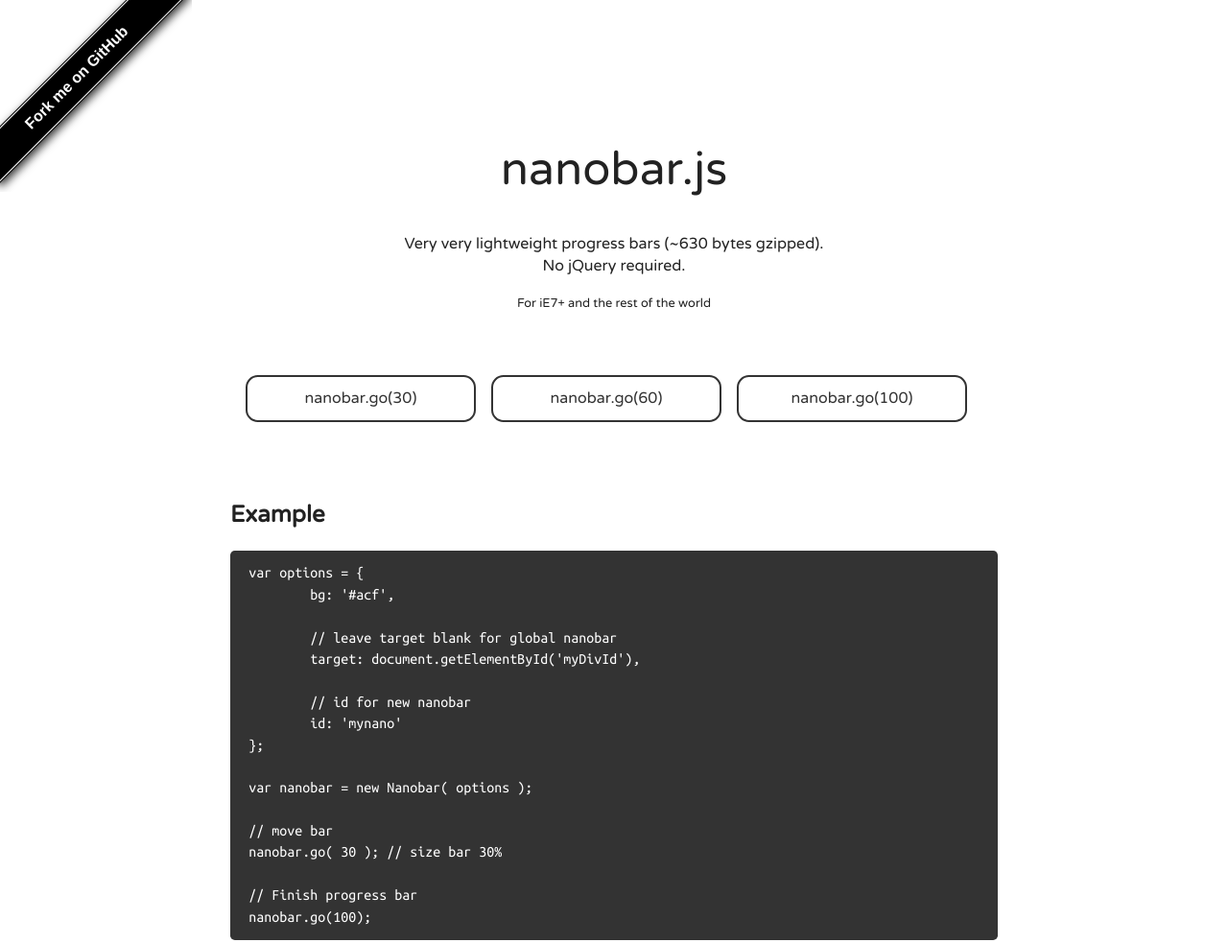
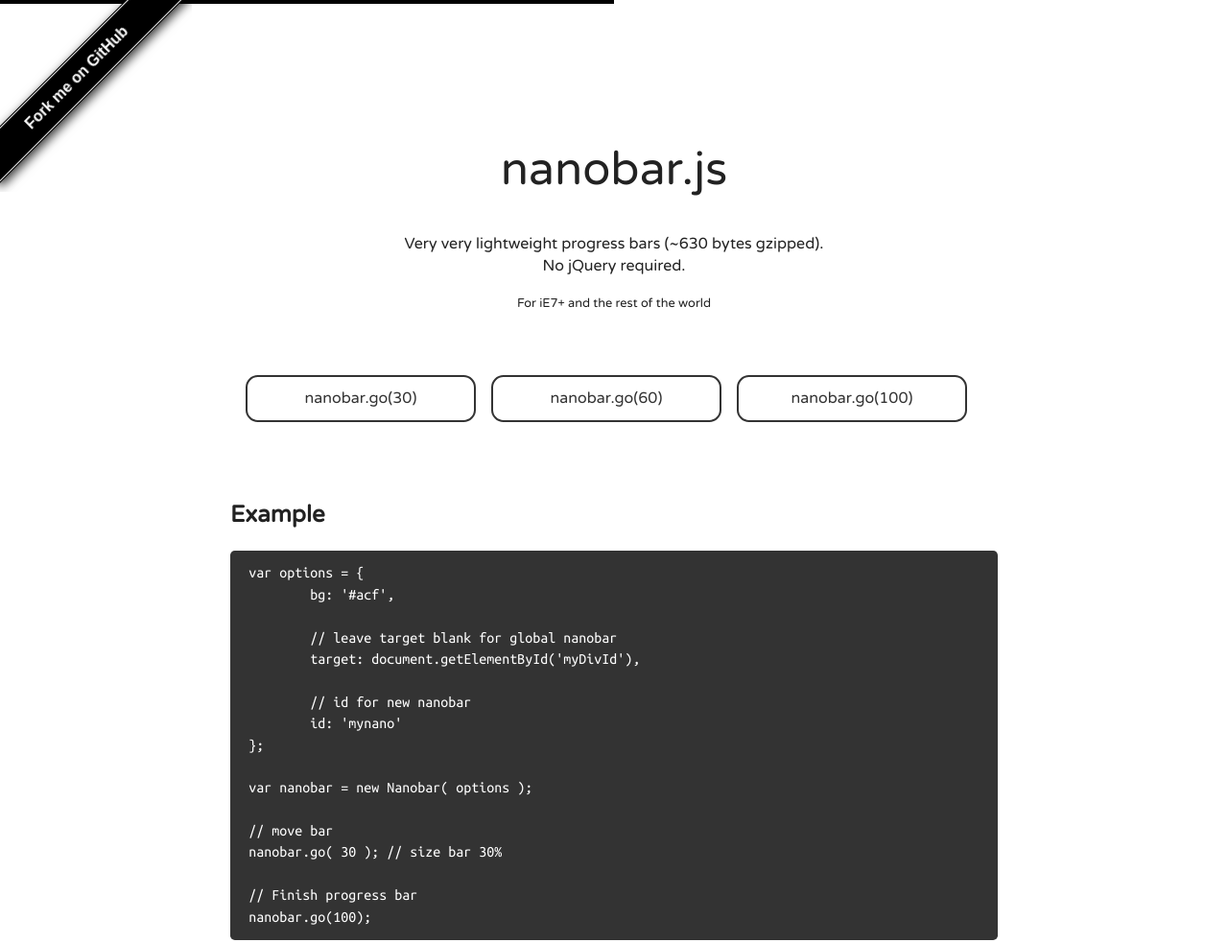
Before and after one commit to jacoborus/nanobar, a plain HTML site: page index.html in a window 1280 px wide. Shown: the top 983 px of the page at 96% size. Drawn offline with Linux system fonts and the light colour scheme.

Commit message:
fixed html script

```diff
--- a/index.html
+++ b/index.html
@@ -105,6 +105,10 @@
 		</div>
 
 		<script src="bower_components/nanobar/nanobar.min.js"></script>
+		<script>
+			var nanobar = new Nanobar();
+			nanobar.go(50);
+		</script>
 		<script type="text/javascript">
 			var _gaq = _gaq || [];
 			_gaq.push(['_setAccount', 'UA-48282158-1']);
```
